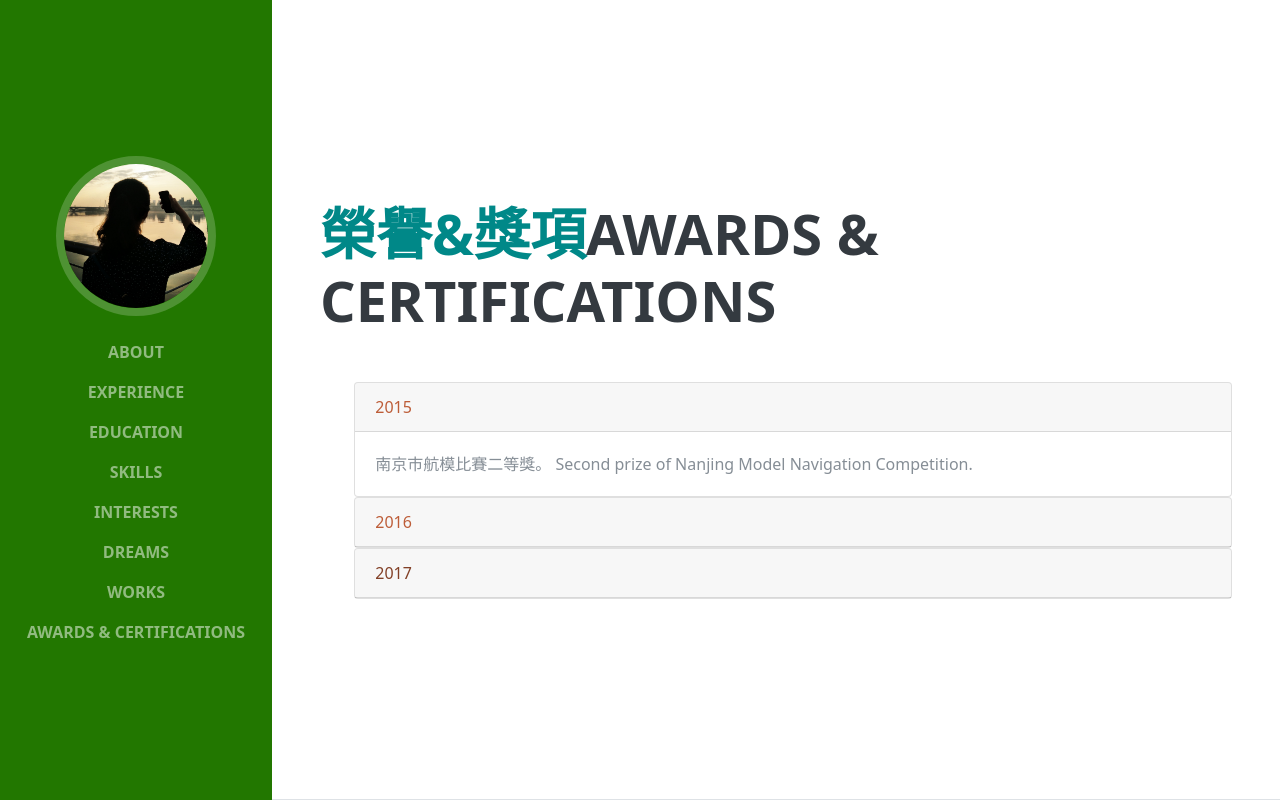
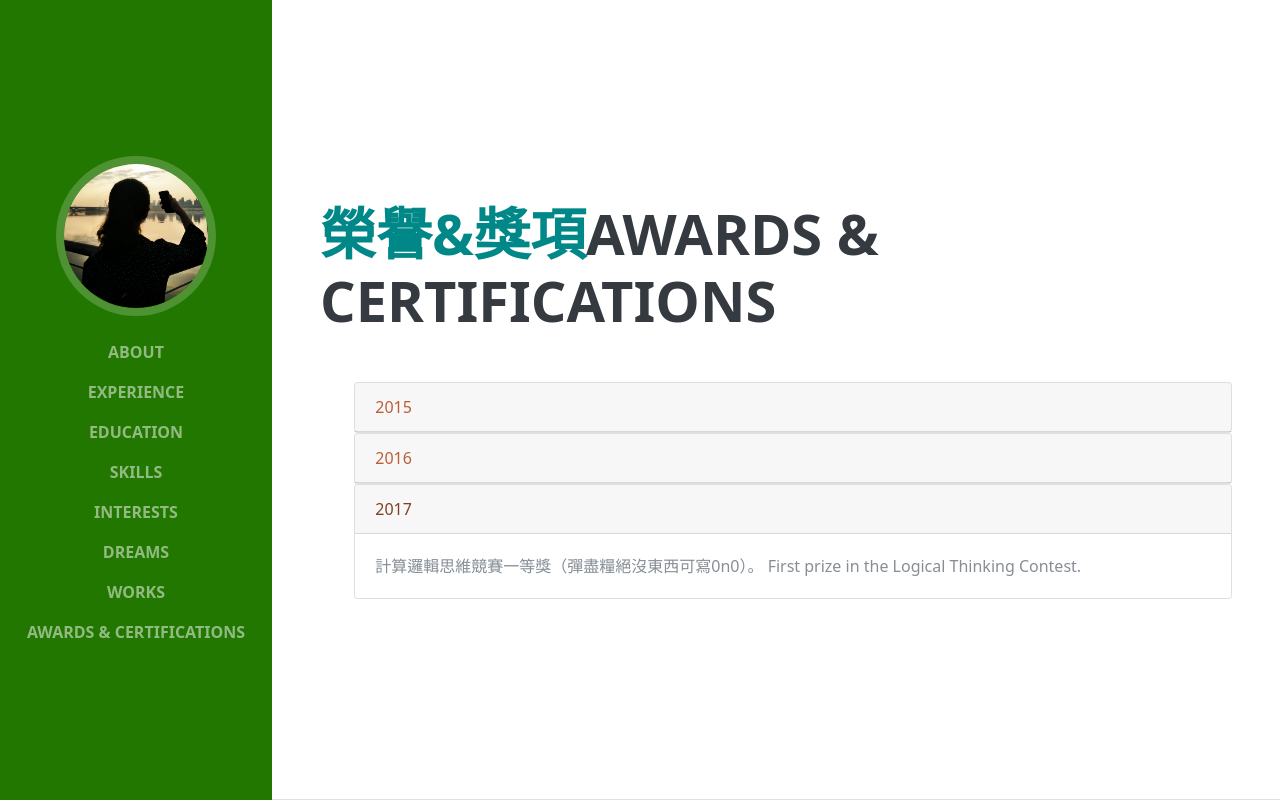
Before and after one commit to lingerburner/lingerburner.github.io, a website: page index.html in a window 1280 px wide. Both pictures are taken after a click on the link "2017". Shown: the part 11865-12665 px from the top of the page. Before the commit the page ends 12000 px from the top, so only its background shows below. After the commit the page ends 12000 px from the top, so only its background shows below. Drawn offline with nearby package versions, Linux system fonts and the light colour scheme; files that its build step writes are made by us from their sources; a web font is replaced by a local one.

Commit message:
Add files via upload

```diff
--- a/index.html
+++ b/index.html
@@ -361,7 +361,7 @@
 	         2017
 	        </a>
 	       </div>
-	       <div id="collapseTwo" class="collapse" data-parent="#accordion">
+	       <div id="collapseThree" class="collapse" data-parent="#accordion">
 	        <div class="card-body">
 	         計算邏輯思維競賽一等獎（彈盡糧絕沒東西可寫0n0）。 First prize in the Logical Thinking Contest.
 	        </div>
```
